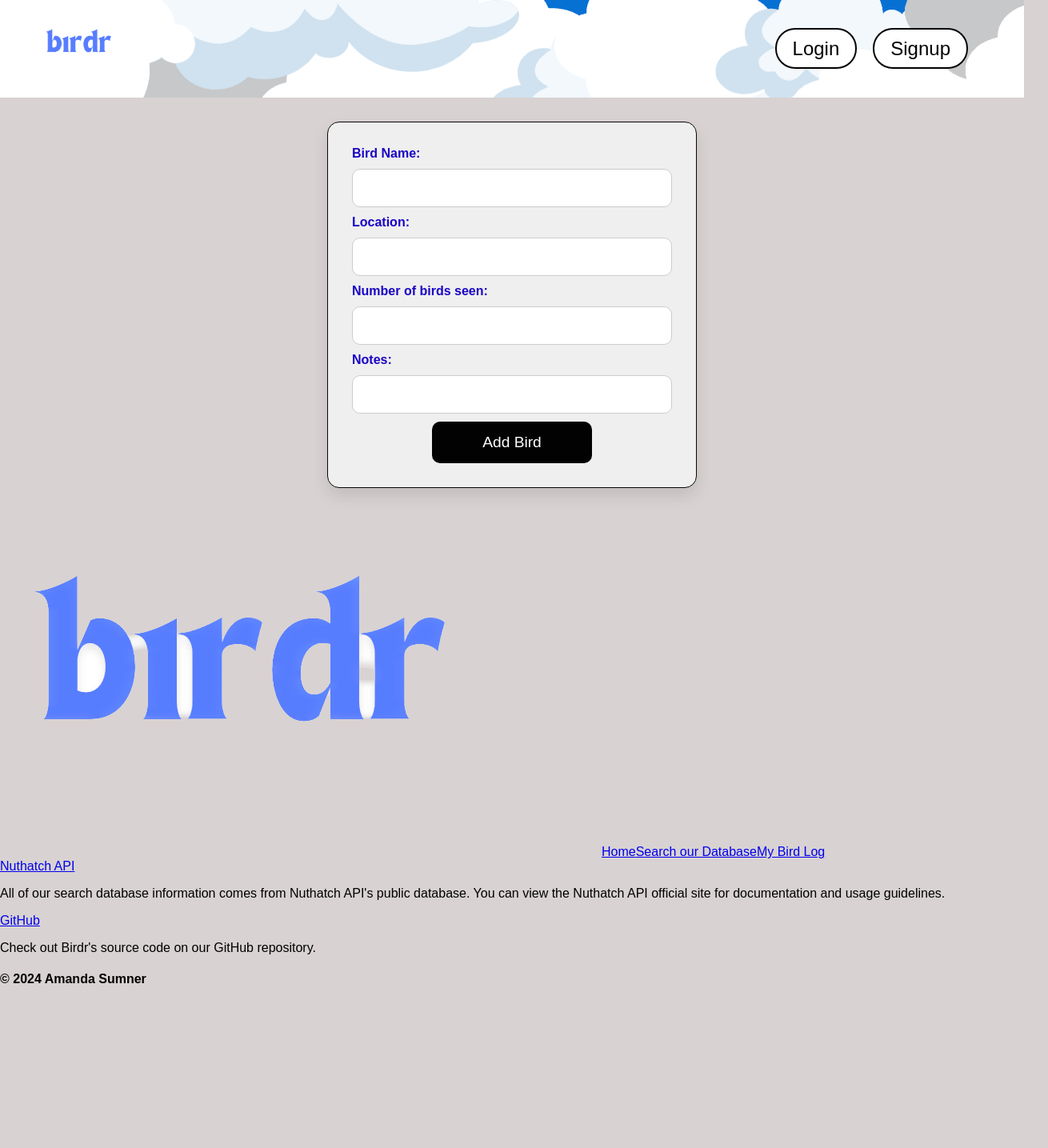
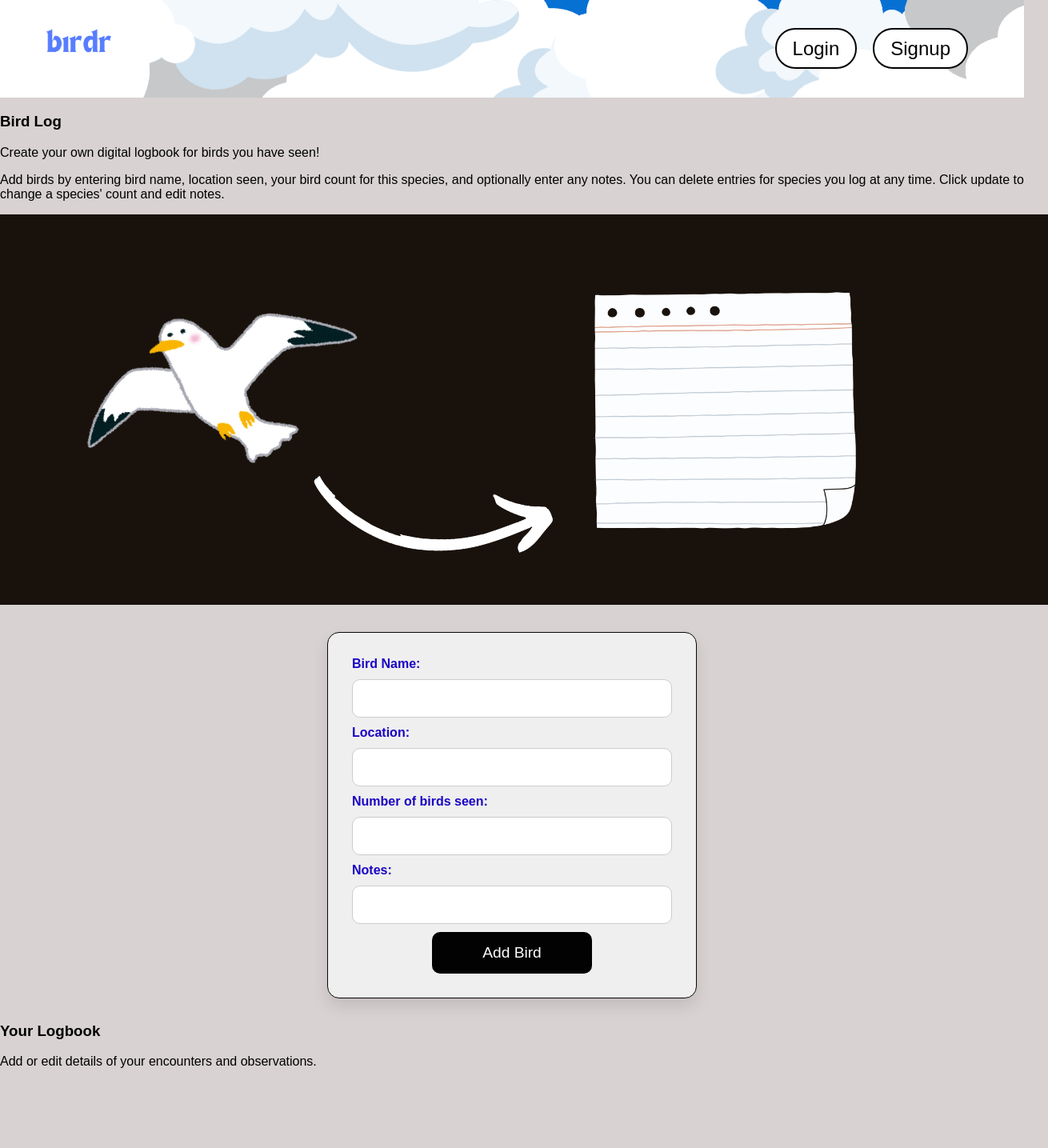
Before and after one commit to arsumner/birdr, a React (Create React App) app in the folder client/: page /library in a window 1280 px wide. Shown: the top 1435 px of the page at 80% size, 1310 px wide, since content can reach past the window. Before the commit the page ends 1255 px from the top, so only its background shows below. Built offline with nearby package versions, Linux system fonts and the light colour scheme.

Commit message:
improved styling of library page, added images

```diff
--- a/client/src/pages/Library.js
+++ b/client/src/pages/Library.js
@@ -1,6 +1,7 @@
-import { useEffect} from 'react'
+import { useEffect } from 'react'
 import { useBirdsContext } from '../hooks/useBirdsContext'
 import { useAuthContext } from '../hooks/useAuthContext'
+import libraryImage from '../images/library.png'
 
 // components
 import BirdDetails from '../components/birdDetails'
@@ -30,8 +31,20 @@ const Library = () => {
     }, [dispatch, user])
 
     return (
-        <div className= "">
-            <BirdForm/>
+        <div>
+            <div className='library-header-container'>
+                <h3>Bird Log</h3>
+                <p>Create your own digital logbook for birds you have seen!</p>
+                <p>Add birds by entering bird name, location seen, your bird count for this species, and optionally enter any notes. You can delete entries for species you log at any time. Click update to change a species' count and edit notes.</p>
+            </div>
+            <a href="#logbook-header">
+                <img src={libraryImage} alt="Library Image" className="library-image" />
+            </a>
+            <BirdForm />
+            <div className='library-header-container' id="logbook-header">
+                <h3>Your Logbook</h3>
+                <p>Add or edit details of your encounters and observations.</p>
+            </div>
             <div className="birds">
                 {birds && birds.map((bird) => (
                     <BirdDetails key={bird._id} bird={bird}/>
```
